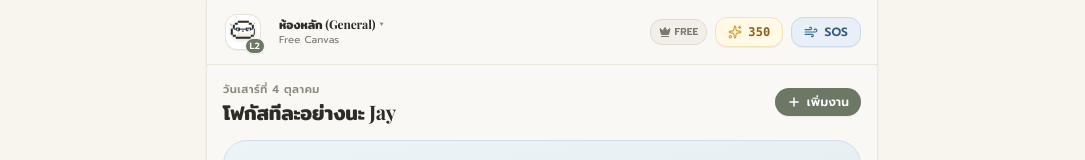
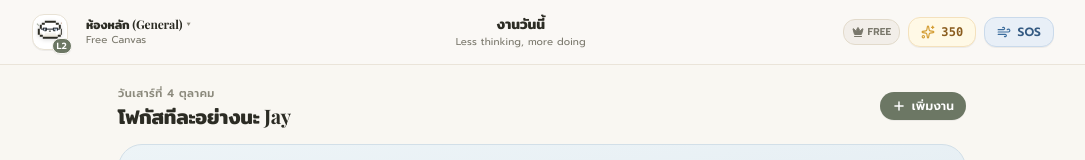
Before and after one commit to 67020940-ai/freak-out, a React (Vite) app: page / in a window 1280 px wide. Shown: the top 160 px of the page, without its empty margins (98-1183 px from the left). Built offline with nearby package versions, Linux system fonts and the light colour scheme; no server answers.

Commit message:
feat(layout): full responsive web layout with wide container and header subtitle

```diff
--- a/src/App.tsx
+++ b/src/App.tsx
@@ -338,10 +338,11 @@ export default function App() {
   };
 
   return (
-    <div className="min-h-screen bg-[#F7F5EE] text-[#2C2C24] flex justify-center selection:bg-[#E2DACB] antialiased">
-      <div className="w-full max-w-2xl min-h-screen flex flex-col relative bg-[#FAF8F5] shadow-xs border-x border-[#EAE4D9]/80">
+    <div className="min-h-screen bg-[#F9F7F2] text-[#2C2C24] flex flex-col selection:bg-[#E2DACB] antialiased">
       {/* Conditional Rendering: Auth/Onboarding vs Main App */}
       {!isAuthenticated ? (
+        <div className="flex-1 flex justify-center items-center p-4">
+          <div className="w-full max-w-md bg-[#FAF8F5] rounded-3xl border border-[#EAE4D9] p-4 shadow-sm">
             <AuthOnboardingView
               onLogin={(name) => {
                 setUserName(name);
@@ -350,10 +351,12 @@ export default function App() {
                 localStorage.setItem('freakout_username', name);
               }}
             />
+          </div>
+        </div>
       ) : (
         <>
-          <div className="flex-1 min-h-0 flex flex-col w-full relative overflow-hidden">
-            {/* Mobile Top Bar */}
+          <div className="flex-1 min-h-0 flex flex-col w-full">
+          {/* Top Web & Mobile Header */}
           <MobileAppHeader
             stats={stats}
             pet={pet}
@@ -368,7 +371,7 @@ export default function App() {
           />
 
           {/* Scrollable Screen Content */}
-            <main className="flex-1 min-h-0 overflow-y-auto px-4 py-3 relative no-scrollbar">
+          <main className="flex-1 min-h-0 overflow-y-auto px-4 sm:px-6 py-4 w-full max-w-4xl mx-auto relative no-scrollbar">
               {/* Tab 1: Tasks (Clean, Intentional Home Dashboard) */}
               {currentTab === 'tasks' && (
                 <TaskList
@@ -550,6 +553,5 @@ export default function App() {
         </>
       )}
     </div>
-    </div>
   );
 }
--- a/src/components/MobileAppHeader.tsx
+++ b/src/components/MobileAppHeader.tsx
@@ -53,9 +53,9 @@ export const MobileAppHeader: React.FC<MobileAppHeaderProps> = ({
 
   return (
     <header className="px-4 py-3 bg-[#FAF8F5]/95 backdrop-blur-md border-b border-[#EAE4D9] shrink-0 z-30 select-none">
-      <div className="flex items-center justify-between gap-3 w-full">
+      <div className="flex items-center justify-between gap-3 w-full max-w-5xl mx-auto">
         {/* Left: Mascot Pet Avatar & Space Switcher (Notion-style) */}
-        <div className="flex items-center gap-2">
+        <div className="flex items-center gap-2 shrink-0">
           <button
             onClick={() => {
               secretTap();
@@ -90,6 +90,12 @@ export const MobileAppHeader: React.FC<MobileAppHeaderProps> = ({
               <span>{isProUser ? 'PRO Workspace' : 'Free Canvas'}</span>
             </span>
           </button>
+        </div>
+
+        {/* Center: Current Tab Header Info */}
+        <div className="hidden sm:flex flex-col items-center text-center">
+          <span className="font-heading font-bold text-sm text-[#2C2C24]">{title}</span>
+          <span className="text-[10px] text-[#7A786C]">{sub}</span>
         </div>
 
         {/* Right: Pro Badge / Stardust + SOS */}
```
Lines whose indentation alone changed are shown as unchanged.
